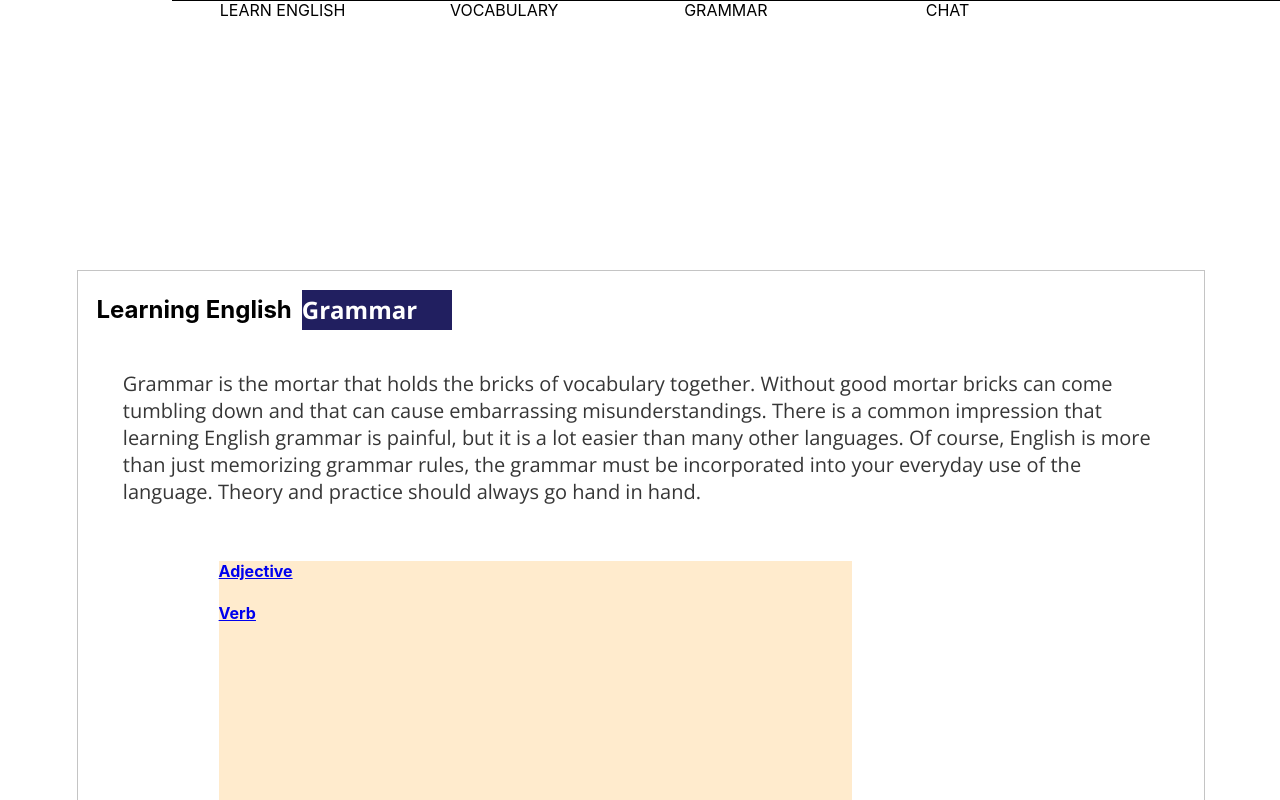
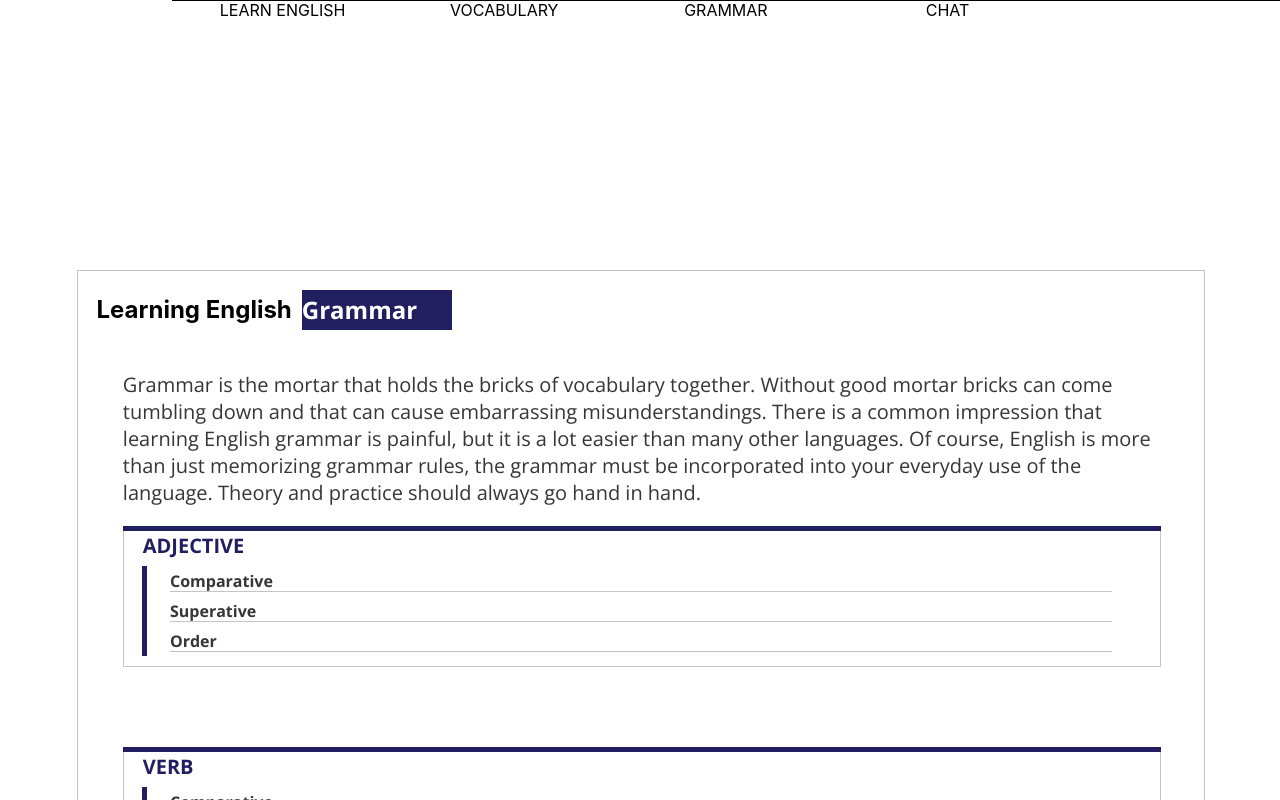
Before and after one commit to neilnguyen2208/Baotri_UI, a React (Create React App) app: page /grammar in a window 1280 px wide. Shown: the top 800 px of the page. Built offline with nearby package versions, Linux system fonts and the light colour scheme.

Commit message:
Done Grammar Category Page

```diff
--- a/src/components/GrammarCategoryItem/GrammarCategoryItem.css
+++ b/src/components/GrammarCategoryItem/GrammarCategoryItem.css
@@ -1,6 +1,54 @@
+@import url('https://fonts.googleapis.com/css2?family=Open+Sans:wght@700&display=swap');
+.category_item {
+    position: relative;
+    width: 100%;
+    height: fit-content;
+    margin-bottom: 80px;
 
-.category_item {
-    width: 75%;
-    height: 75%;
-    background-color: blanchedalmond;
+    /* background: greenyellow; */
 }
+
+.category_item_name {
+    position: relative;
+    width: 98.18%;
+    padding-bottom: 5px;
+    padding-left: 1.82%;
+    font-family: Open Sans;
+    font-style: normal;
+    font-weight: bold;
+    font-size: 20px;
+    line-height: 30px;
+    color: #211F60;
+    border-top: 0px;
+    border-bottom: 0px;
+    border-left: 1px;
+    border-right: 1px;
+    border-color: #c4c4c4;
+    border-style: solid;
+}
+
+.decoration_above_line {
+    position: relative;
+    width: 100%;
+    height: 5px;
+    background: #211f60;
+    border-top: 0px;
+    border-bottom: 0px;
+    border-left: 1px;
+    border-right: 1px;
+    border-color: #211F60;
+    border-style: solid;
+}
+
+.decoration_below_border {
+    position: relative;
+    width: 100%;
+    height: 10px;
+    background:ffffff;
+    border-left: 1px;
+    border-right: 1px;
+    border-top: 0px;
+    border-bottom: 1px;
+    border-color: #c4c4c4;
+    border-style: solid;
+}
--- a/src/components/GrammarCategoryItem/GrammarCategoryItem.js
+++ b/src/components/GrammarCategoryItem/GrammarCategoryItem.js
@@ -5,30 +5,33 @@ class GrammarCategoryItem extends Component {
 
     constructor(listOfGrammarItem) {
         super();
-
         this.state = {
             items: [{
-                name: "Adjective",
+                name: "Comparative",
             },
             {
-               name: "Verb",
-            }
+                name: "Superative",
+            },
+            { name: "Order" }
             ]
         }
-
     }
 
     render() {
-        let cards = this.state.items.map((item)=>{
-            return(
-               <div className="Item">
-                   <GrammarCategoryListItem item={item}></GrammarCategoryListItem>
-            </div>
+        let cards = this.state.items.map((item) => {
+            return (
+                <div className="Item">
+                    <GrammarCategoryListItem item={item}></GrammarCategoryListItem>
+                </div>
             );
         })
         return (
             <div className="category_item">
-                {cards}
+                <div className="decoration_above_line"></div>
+                <div className="category_item_name">{this.props.item.name}</div>
+                <div className="category_item_sub_item">{cards}</div>
+                <div className="decoration_below_border"></div>
+                <div className="decoration_below_line"></div>
             </div>
         );
     }
--- a/src/components/GrammarCategoryItem/GrammarCategoryListItem.css
+++ b/src/components/GrammarCategoryItem/GrammarCategoryListItem.css
@@ -0,0 +1,58 @@
+@import url('https://fonts.googleapis.com/css2?family=Open+Sans:wght@700&display=swap');
+.grammar_category_list_item_name {
+    /* position: absolute; */
+    width: 95.45%;
+    height: 30px;
+    font-family: 'Open Sans';
+    font-style: normal;
+    font-weight: 700;
+    font-size: 20px;
+    padding-left: 4.55%;
+    vertical-align: top;
+    font-size: 16px;
+    line-height: 30px;
+    color: #363636;
+    text-align: left;
+    height: fit-content;
+}
+
+.decoration_left_right_border {
+    position: absolute;
+    width: 100%;
+    height: 30px;
+    color: #c4c4c4;
+    border-left: 1px;
+    border-right: 1px;
+    border-bottom: 0px;
+    border-top: 0px;
+    border-style: solid;
+    margin-top: 0%;
+}
+
+.grammar_category_list_item {
+    width: fit-content;
+    height: 30px;
+    text-decoration: unset;
+    background: gray;
+}
+
+.decoration_line {
+    position: absolute;
+    width: 90.9%;
+    height:25px;
+    margin-left: 4.55%;
+    color: #c4c4c4;
+    border-left: 0px;
+    border-right: 0px;
+    border-bottom: 1px;
+    border-top: 0px;
+    border-style: solid;
+}
+
+.decoration_headline {
+    position: absolute;
+    width: 5px;
+    margin-left: 1.82%;
+    height: 30px;
+    background: #211F60;
+}
--- a/src/components/GrammarCategoryItem/GrammarCategoryListitem.js
+++ b/src/components/GrammarCategoryItem/GrammarCategoryListitem.js
@@ -3,10 +3,13 @@ import "./GrammarCategoryListItem.css"
 class GrammarListCategoryItem extends Component {
     render() {
         return (
-            <div class="GrammarCategoryListItem">
-                <a className="Link" href="./">
-                    <div></div>
-                    <h4 class="Title">{this.props.item.name ? this.props.item.name : "Home"}</h4>
+            <div>
+                <a className="grammar_category_list_item" href="./#">
+                    <div className="decoration_headline"></div>
+                    <div className="decoration_left_right_border"></div>
+                    <div className="decoration_line"></div>
+                    <div class="grammar_category_list_item_name">{this.props.item.name}</div>
+
                 </a>
             </div>
         )
--- a/src/components/GrammarContents/Description/Description.css
+++ b/src/components/GrammarContents/Description/Description.css
@@ -1,8 +1,11 @@
 @import url('https://fonts.googleapis.com/css2?family=Open+Sans:wght@400&display=swap');
-p {
-    position: absolute;
+/* p {
+
+} */
+
+.content {
+    position: relative;
     width: 92%;
-    top: 80px;
     padding-left: 4%;
     padding-right: 4%;
     font-family: 'Open Sans';
@@ -18,17 +21,12 @@ p {
     border-style: solid;
     color: #363636;
     text-align: left;
-    height: 200px;
     /* box-shadow: 80px 0px 0px 0px black; */
-}
-
-.content {
-
 }
 
 @media screen and (max-width: 1100px) {
     .content {
-        height: 200px;
+        /* height: 00px; */
         font-size: 18px;
     }
 }
@@ -36,13 +34,20 @@ p {
 @media screen and (max-width: 900px) {
     .content {
         font-size: 16px;
-        height: 230px;
+        /* height: 260px; */
     }
 }
 
 @media screen and (max-width: 800px) {
     .content {
         font-size: 14px;
-        height: 270px;
+        /* height: 300px; */
     }
 }
+
+@media screen and (max-width: 600px) {
+    .grammar_category_port {
+        font-size: 14px;
+        /* height: 330px; */
+    }
+}
--- a/src/components/GrammarContents/Description/Description.js
+++ b/src/components/GrammarContents/Description/Description.js
@@ -5,8 +5,8 @@ class Description extends React.Component {
 
     render() {
         return (
-            <div >
-                <p className="content">{this.props.content}</p>
+            <div className="content" >
+                {this.props.content}
             </div>
         );
 
--- a/src/pages/Grammar/Grammar.css
+++ b/src/pages/Grammar/Grammar.css
@@ -1,70 +1,98 @@
+.Grammar{
+    width: 100%;
+    height: fit-content;
+    position: absolute;
+    /* background: orchid; */
+}
+
+.Grammar .Main_Port {
+    position: relative;
+    top: 270px;
+    height: fit-content;
+
+}
+
+.Grammar .Grammar_Header{
+    width: 100%;
+    top: 0px;
+    height: fit-content;
+    position: relative;
+}
+
 .grammar_title_port {
     top: 0;
     left: 0;
     right: 0;
     bottom: 0;
     background: #000;
-    z-index: 0;
 }
 
-.grammar_main_port {
-    top: 270px;
-    z-index: 1;
-    position: absolute;
+.Grammar .Inline_Port {
+    top: 0px;
+    position: relative;
     left: 6%;
     width: 88%;
-    height: 1000px;
-    background-color: white;
-    background-position: center;
+    height: fit-content;
+    /* background-color: yellow; */
     background-repeat: no-repeat;
     padding-top: 0px;
 }
 
 .grammar_category_port {
-    position: absolute;
-    padding-left: 12.5%;
-    padding-right: 12.5%;
-    top: 270px;
-    width: 75%;
-    height: 730px;
-    background-color: white;
+    position: relative;
+    padding-left: 4%;
+    padding-right: 4%;
+    top: 0px;
+    width: 92%;
+    height: fit-content;
+    /* background-color: green; */
     background-position: center;
     background-repeat: no-repeat;
     border-top-width: 0px;
-    border-bottom-width: 0px;
+    border-bottom-width: 1px;
     border-left-width: 1px;
     border-right-width: 1px;
     border-color: #c4c4c4;
     border-style: solid;
 }
 
-
-
-@media screen and (max-width: 1100px) {
-    .grammar_category_port {
-        /* font-size: 18px; */
-        top: 270px;
-    }
+.decoration_insert_left_right_border {
+    width: 100%;
+    height: 20px;
+    border-top-width: 0px;
+    border-bottom-width: 0px;
+    border-left-width: 1px;
+    border-right-width: 1px;
+    border-color: #c4c4c4;
+    /* border-color: tomato; */
+    border-style: solid;
 }
 
-@media screen and (max-width: 900px) {
-    .grammar_category_port {
-        /* font-size: 16px; */
-        top: 300px;
-    }
+.decoration_insert_end_border {
+    position: absolute;
+    left: 0px;
+    width: 100%;
+    height: 20px;
+    border-top-width: 0px;
+    border-bottom-width: 1px;
+    border-left-width: 1px;
+    border-right-width: 1px;
+    border-color: #c4c4c4;
+    border-style: solid;
+    margin-bottom: 350px;
 }
 
-@media screen and (max-width: 800px) {
-    .grammar_category_port {
-        /* font-size: 14px; */
-        top: 330px;
-    }
+.grammar_footer {
+    margin-top: 20px;
+    top: 270px;
+    position: relative;
+    bottom: 0px;
+    height: 10%;
+    width: 100%;
 }
 
+.Grammar .Description {
 
-@media screen and (max-width: 600px) {
-    .grammar_category_port {
-        /* font-size: 14px; */
-        top: 360px;
-    }
+    position: relative;
+    height: fit-content;
 }
--- a/src/pages/Grammar/Grammar.js
+++ b/src/pages/Grammar/Grammar.js
@@ -13,32 +13,50 @@ class Grammar extends Component {
         super();
         this.state = {
             items: [{
-                name: "Adjective",
+                name: "ADJECTIVE",
             },
             {
-                name: "Verb",
-            }
-            ]
+                name: "VERB",
+            }]
         }
     }
 
     render() {
+
+        let cards = this.state.items.map((item) => {
+            return (
+                <div className="Item">
+                    <GrammarCategoryItem item={item}></GrammarCategoryItem>
+                </div>
+            );
+        })
+
         return (
-            <div>
-                <Header></Header>
-                <div className="grammar_main_port">
+            <div className="Grammar">
 
-                    <PageTitle prevTitle="Learning English" mainTitle="Grammar">
-                    </PageTitle>
+                <div className="Grammar_Header">
+                    <Header></Header>
+                </div>
+                <div className="Main_Port">
+                    <div className="Inline_Port">
+                        <PageTitle prevTitle="Learning English" mainTitle="Grammar"></PageTitle>
+                        <div className="Description">
+                            <Description content="Grammar is the mortar that holds the bricks of vocabulary together. Without good mortar bricks can come tumbling down and that can cause embarrassing misunderstandings. There is a common impression that learning English grammar is painful, but it is a lot easier than many other languages. Of course, English is more than just memorizing grammar rules, the grammar must be incorporated into your everyday use of the language. Theory and practice should always go hand in hand."></Description>
+                        </div>
+                        <div className="decoration_insert_left_right_border"></div>
+                        <div className="grammar_category_port">
+                            <div className="category_item">
+                                {cards}
 
+                            </div>
 
-                    <Description content="Grammar is the mortar that holds the bricks of vocabulary together. Without good mortar bricks can come tumbling down and that can cause embarrassing misunderstandings. There is a common impression that learning English grammar is painful, but it is a lot easier than many other languages. Of course, English is more than just memorizing grammar rules, the grammar must be incorporated into your everyday use of the language. Theory and practice should always go hand in hand.">
-                    </Description>
-                    <div className="grammar_category_port">
-                        <GrammarCategoryItem></GrammarCategoryItem>
+                        </div>
                     </div>
-                </div></div>
-
+                </div>
+                <div className="grammar_footer">
+                    <Footer ></Footer>
+                </div>
+            </div>
         );
     }
 
```
